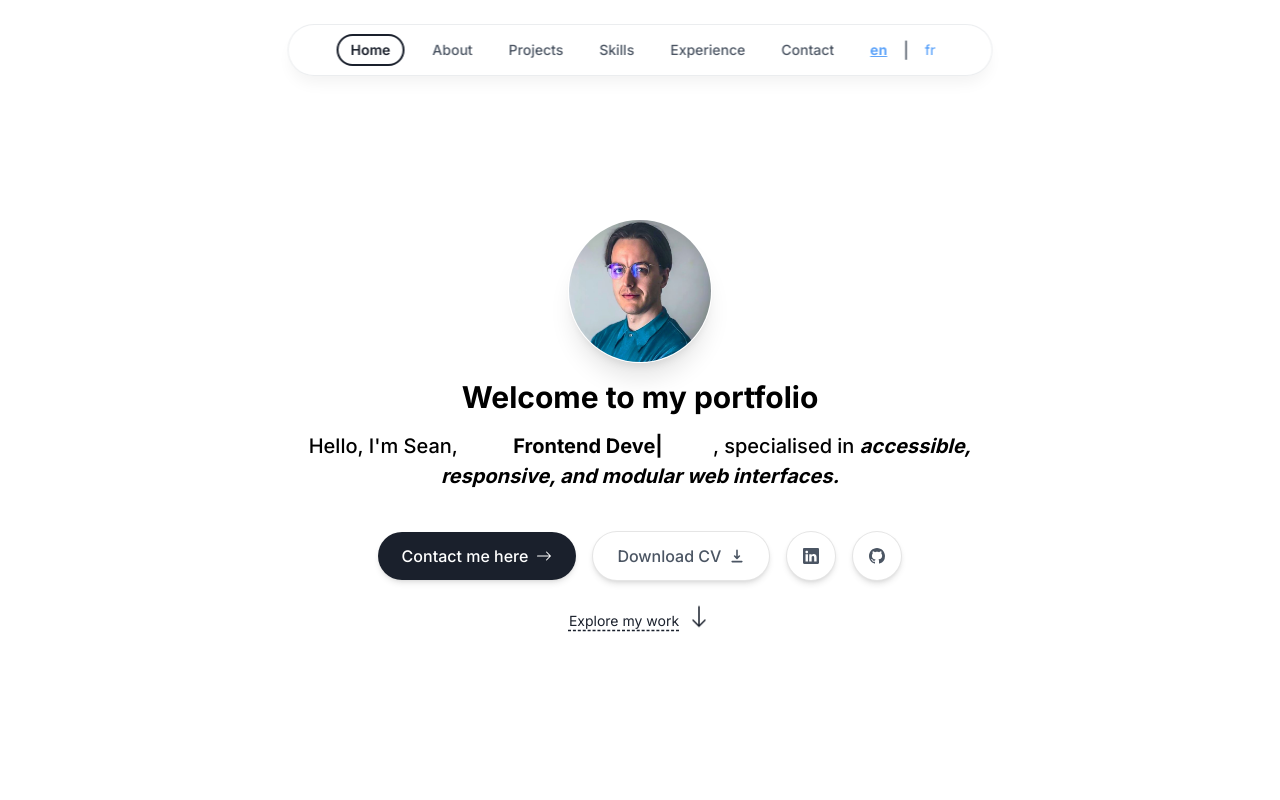
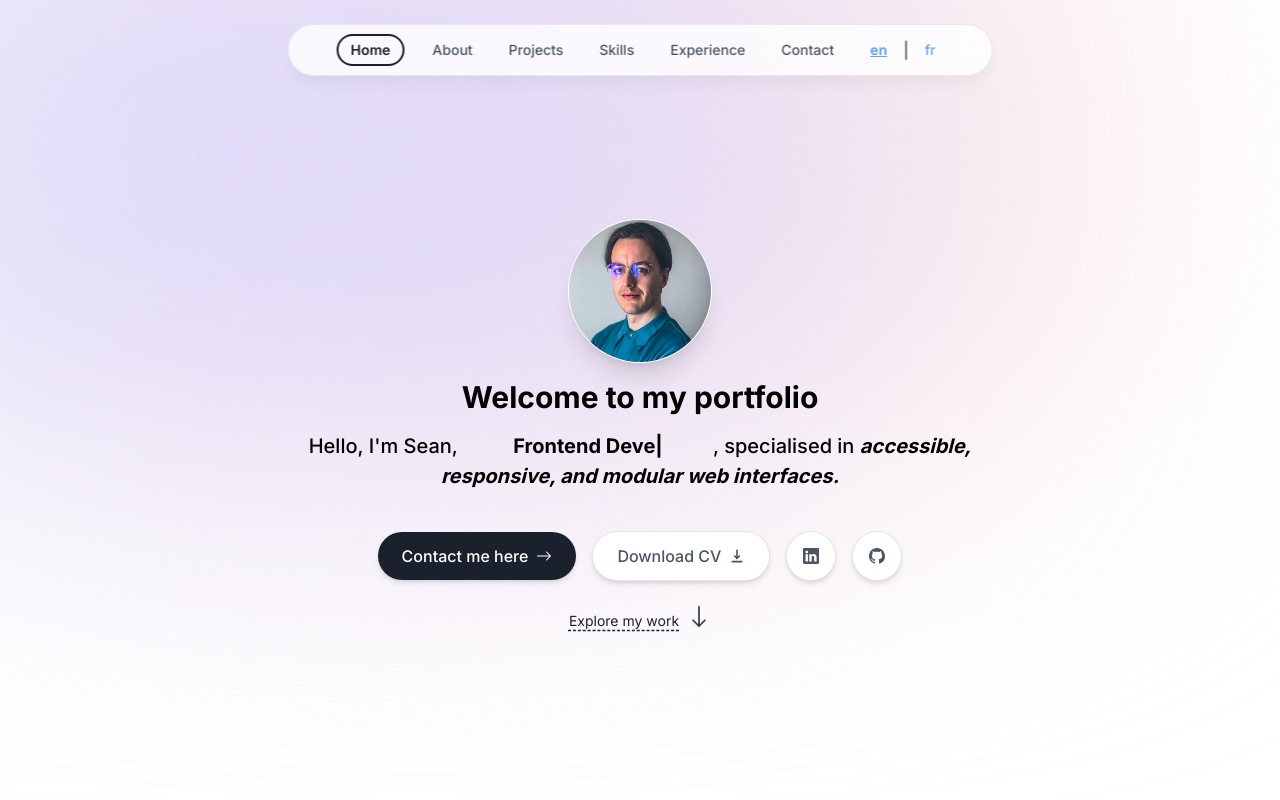
Before and after one commit to seanrw93/Personal-Portfolio-Page, a Next.js app: page /en#home in a window 1280 px wide. Shown: the top 800 px of the page. Built offline with nearby package versions, Linux system fonts and the light colour scheme; no server answers.

Commit message:
fix: re-add deleted background circles in body

```diff
--- a/app/[locale]/layout.tsx
+++ b/app/[locale]/layout.tsx
@@ -85,6 +85,8 @@ export default async function RootLayout({
         />
       </head>
         <body className={`${inter.className} bg-primary-bg text-primary-text antialiased`}>
+          <div className="background-circle background-circle--pink"></div>
+          <div className="background-circle background-circle--purple"></div>
           <TranslationProvider initialLocale={locale} initialTranslations={translations}>
             <ScrollToTopButton />
             <Header />
--- a/app/layout.tsx
+++ /dev/null
@@ -1,15 +0,0 @@
-import type { Metadata } from "next";
-
-export const metadata: Metadata = {
-  verification: {
-    google: "DaKsCzPVKKWbJ8svTpyqJruKDoE1tPqNXXm4Sc35XpQ",
-  },
-};
-
-export default function RootLayout({ children }: { children: React.ReactNode }) {
-  return (
-    <html lang="en">
-      <body>{children}</body>
-    </html>
-  );
-}
```
